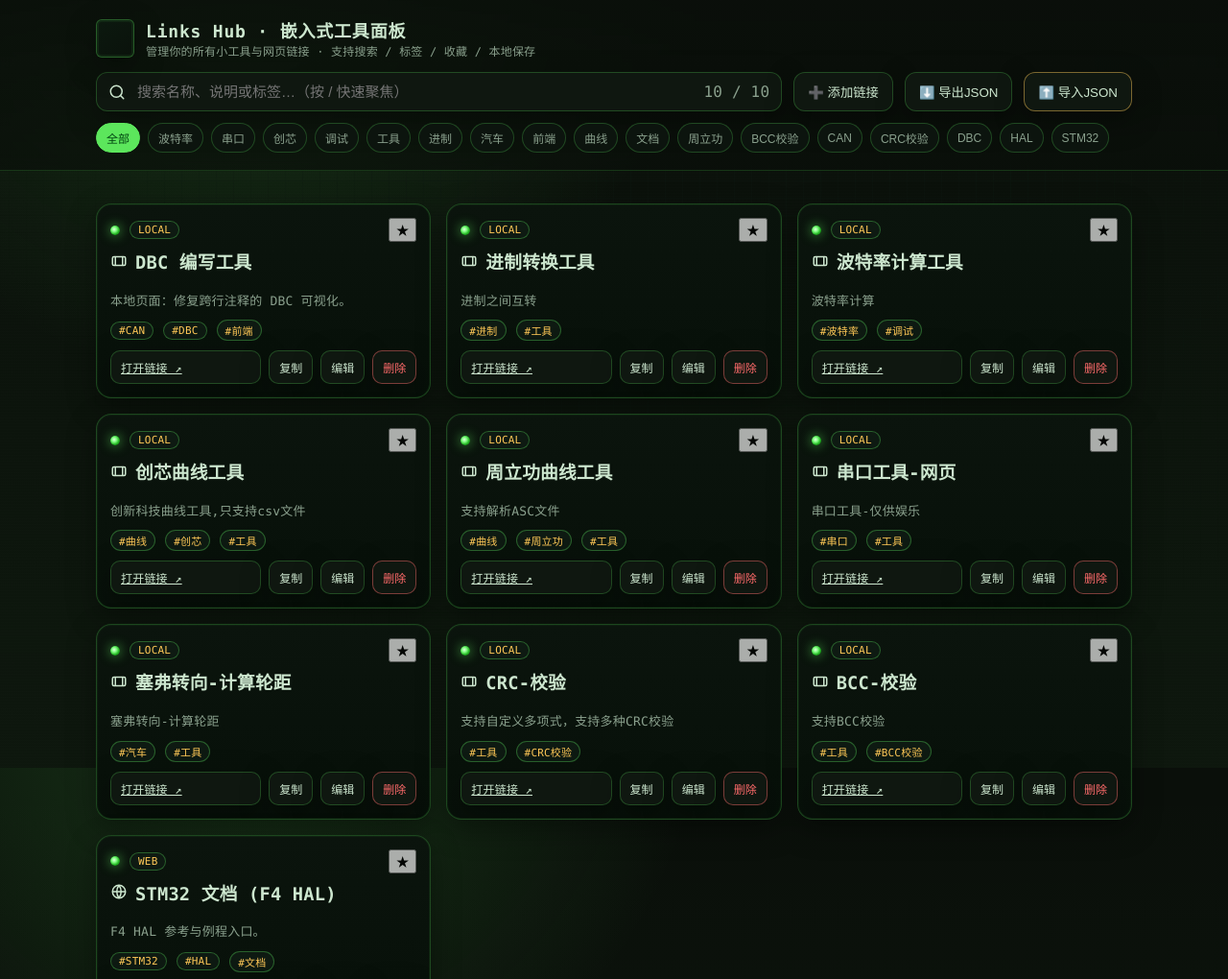
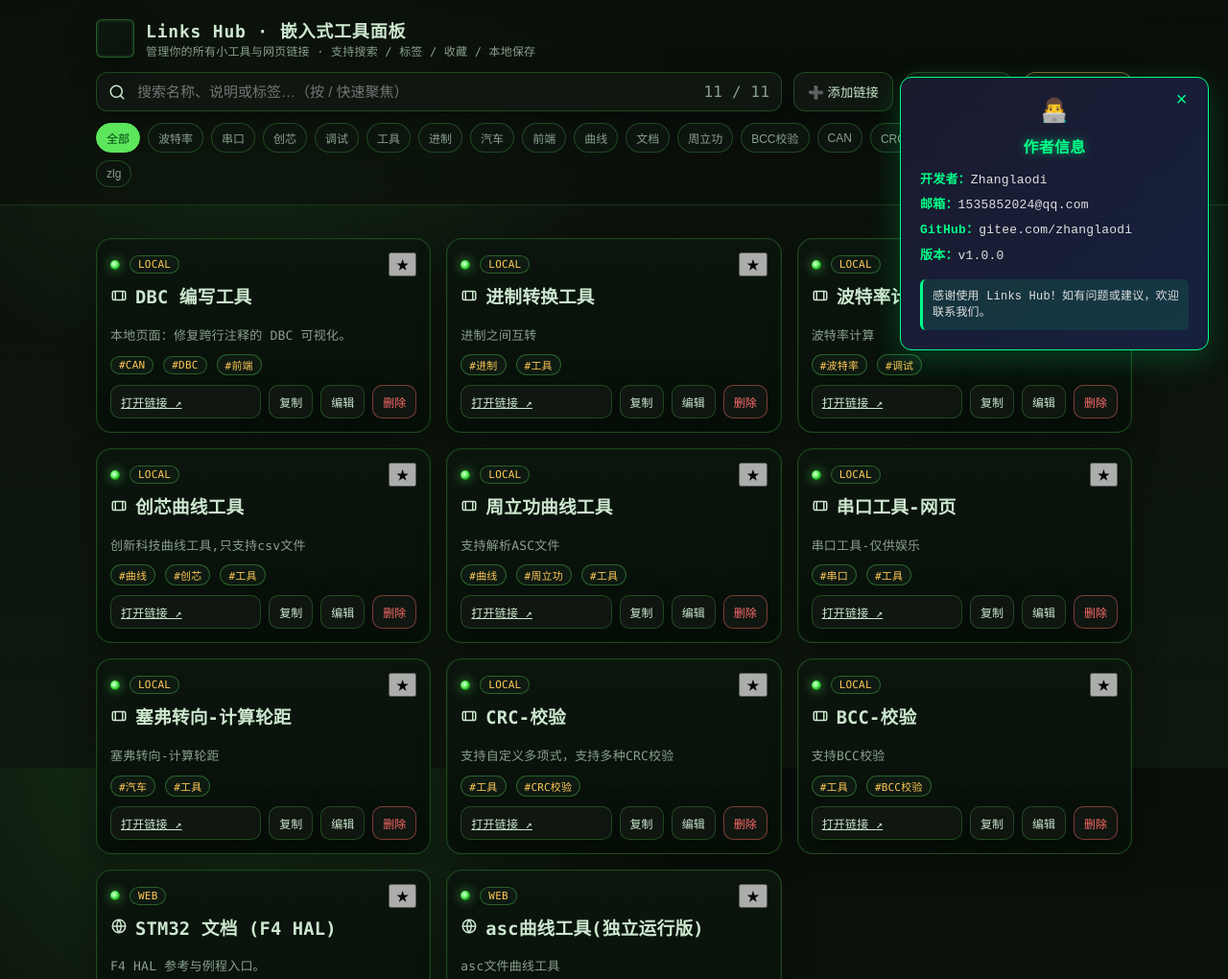
Before and after one commit to Zhanglaodi/offline-tools, a plain HTML site: page index.html in a window 1280 px wide. Shown: the top 1020 px of the page at 96% size. Drawn offline with Linux system fonts and the light colour scheme.

Commit message:
新增作者信息弹窗，包含开发者信息和联系方式，优化用户体验；实现弹窗自动显示和关闭功能

```diff
--- a/css/style.css
+++ b/css/style.css
@@ -334,6 +334,100 @@ $2 .card h3 {
   opacity: .35
 }
 
+/* 作者信息弹窗样式 */
+.author-notification {
+  position: fixed;
+  top: 80px;
+  right: -350px;
+  width: 320px;
+  background: linear-gradient(135deg, #1a1a2e 0%, #16213e 100%);
+  border: 1px solid #00ff88;
+  border-radius: 12px;
+  box-shadow: 0 8px 32px rgba(0, 255, 136, 0.2);
+  z-index: 1000;
+  transition: right 0.5s cubic-bezier(0.25, 0.46, 0.45, 0.94);
+  font-family: 'Courier New', monospace;
+}
+
+.author-notification.show {
+  right: 20px;
+}
+
+.author-notification .close-btn {
+  position: absolute;
+  top: 10px;
+  right: 15px;
+  background: none;
+  border: none;
+  color: #00ff88;
+  font-size: 20px;
+  cursor: pointer;
+  width: 25px;
+  height: 25px;
+  display: flex;
+  align-items: center;
+  justify-content: center;
+  border-radius: 50%;
+  transition: all 0.3s ease;
+}
+
+.author-notification .close-btn:hover {
+  background: rgba(0, 255, 136, 0.1);
+  transform: rotate(90deg);
+}
+
+.author-content {
+  padding: 20px;
+  color: #e0e0e0;
+}
+
+.author-icon {
+  font-size: 24px;
+  text-align: center;
+  margin-bottom: 10px;
+}
+
+.author-content h3 {
+  color: #00ff88;
+  margin: 0 0 15px 0;
+  font-size: 16px;
+  text-align: center;
+  text-shadow: 0 0 10px rgba(0, 255, 136, 0.5);
+}
+
+.author-info p {
+  margin: 8px 0;
+  font-size: 13px;
+  line-height: 1.4;
+}
+
+.author-info strong {
+  color: #00ff88;
+  font-weight: 600;
+}
+
+.author-message {
+  margin-top: 15px;
+  padding: 10px;
+  background: rgba(0, 255, 136, 0.1);
+  border-radius: 6px;
+  font-size: 12px;
+  line-height: 1.4;
+  border-left: 3px solid #00ff88;
+}
+
+/* 响应式 */
+@media (max-width: 768px) {
+  .author-notification {
+    width: 280px;
+    right: -300px;
+  }
+
+  .author-notification.show {
+    right: 10px;
+  }
+}
+
 @media (max-width:640px) {
   .toolbar {
     grid-template-columns: 1fr;
--- a/index.html
+++ b/index.html
@@ -72,6 +72,24 @@
       </div>
     </div>
   </div>
+
+  <!-- 作者信息弹窗 -->
+  <div class="author-notification" id="author-notification">
+    <button class="close-btn" id="close-author">&times;</button>
+    <div class="author-content">
+      <div class="author-icon">👨‍💻</div>
+      <h3>作者信息</h3>
+      <div class="author-info">
+        <p><strong>开发者：</strong>Zhanglaodi</p>
+        <p><strong>邮箱：</strong>1535852024@qq.com</p>
+        <p><strong>GitHub：</strong>gitee.com/zhanglaodi</p>
+        <p><strong>版本：</strong>v1.0.0</p>
+      </div>
+      <div class="author-message">
+        感谢使用 Links Hub！如有问题或建议，欢迎联系我们。
+      </div>
+    </div>
+  </div>
 </body>
 
 </html>
--- a/js/app.js
+++ b/js/app.js
@@ -1,4 +1,3 @@
-
 // —— 数据层：默认示例，用户可增删改，存于 localStorage ——
 const STORAGE_KEY = 'links-hub-v1';
 
@@ -13,7 +12,8 @@ const DEFAULT_LINKS = [
     { id: crypto.randomUUID(), title: '塞弗转向-计算轮距', url: './tools/塞弗转向-计算轮距/index.html', desc: '塞弗转向-计算轮距', tags: ['汽车', '工具'], kind: 'LOCAL', online: true },
     { id: crypto.randomUUID(), title: 'CRC-校验', url: './tools/CRC-校验/index.html', desc: '支持自定义多项式，支持多种CRC校验', tags: ['工具', 'CRC校验'], kind: 'LOCAL', online: true },
     { id: crypto.randomUUID(), title: 'BCC-校验', url: './tools/BCC校验/index.html', desc: '支持BCC校验', tags: ['工具', 'BCC校验'], kind: 'LOCAL', online: true },
-    { id: crypto.randomUUID(), title: 'STM32 文档 (F4 HAL)', url: 'https://www.st.com/en/embedded-software/stm32cube-mcu-packages.html', desc: 'F4 HAL 参考与例程入口。', tags: ['STM32', 'HAL', '文档'], kind: 'WEB', online: true }
+    { id: crypto.randomUUID(), title: 'STM32 文档 (F4 HAL)', url: 'https://www.st.com/en/embedded-software/stm32cube-mcu-packages.html', desc: 'F4 HAL 参考与例程入口。', tags: ['STM32', 'HAL', '文档'], kind: 'WEB', online: true },
+    { id: crypto.randomUUID(), title: 'asc曲线工具(独立运行版)', url: 'https://pan.baidu.com/s/5iUl1EJqsuVKNUqp-m0dtJg', desc: 'asc文件曲线工具', tags: ['zlg', '曲线', '汽车'], kind: 'WEB', online: true }
 ];
 
 let state = {
@@ -220,5 +220,39 @@ function toast(msg) {
     document.body.appendChild(d); setTimeout(() => d.remove(), 1800);
 }
 
+// 作者信息弹窗功能
+function initAuthorNotification() {
+  const notification = document.getElementById('author-notification');
+  const closeBtn = document.getElementById('close-author');
+
+  // 页面加载后延迟显示
+  setTimeout(() => {
+    notification.classList.add('show');
+  }, 1000);
+
+  // 关闭按钮事件
+  closeBtn.addEventListener('click', () => {
+    notification.classList.remove('show');
+  });
+
+  // 5秒后自动关闭
+  setTimeout(() => {
+    notification.classList.remove('show');
+  }, 8000);
+
+  // 点击弹窗外部区域关闭（可选）
+  notification.addEventListener('click', (e) => {
+    if (e.target === notification) {
+      notification.classList.remove('show');
+    }
+  });
+}
+
+// 在页面加载完成后初始化
+document.addEventListener('DOMContentLoaded', () => {
+  // ...existing code...
+  initAuthorNotification();
+});
+
 // 初始渲染
 render();
```
